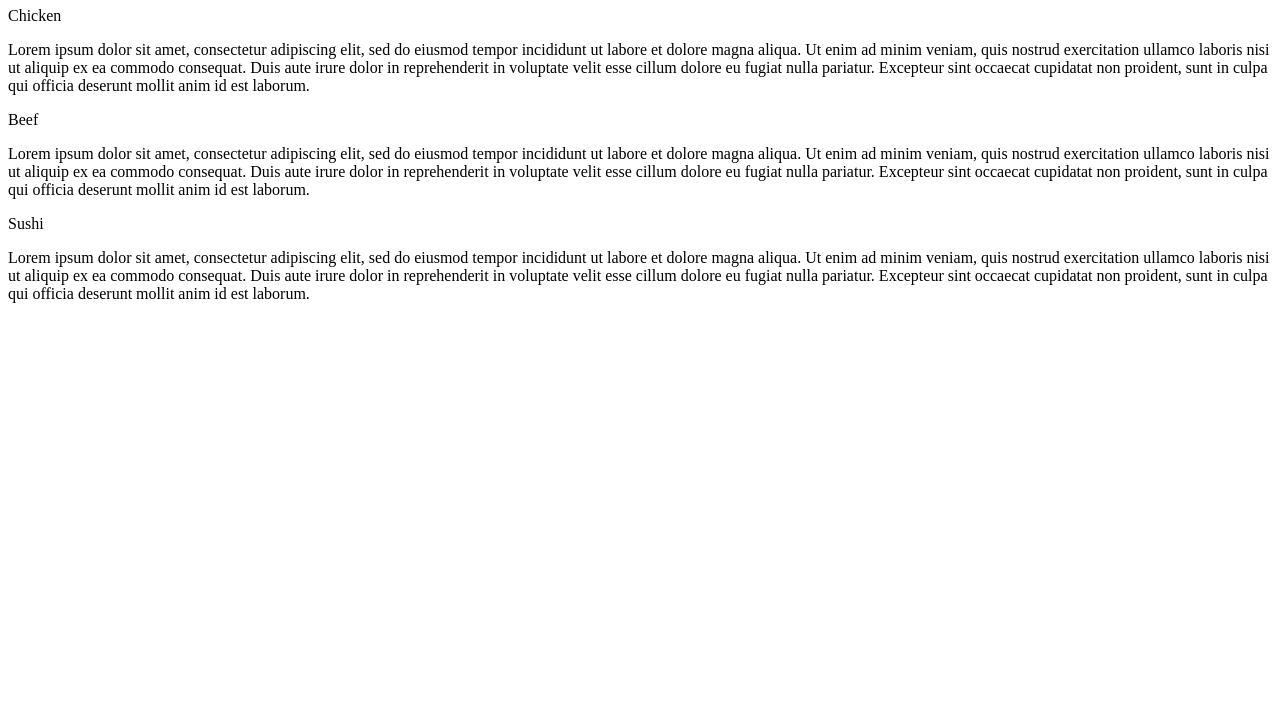
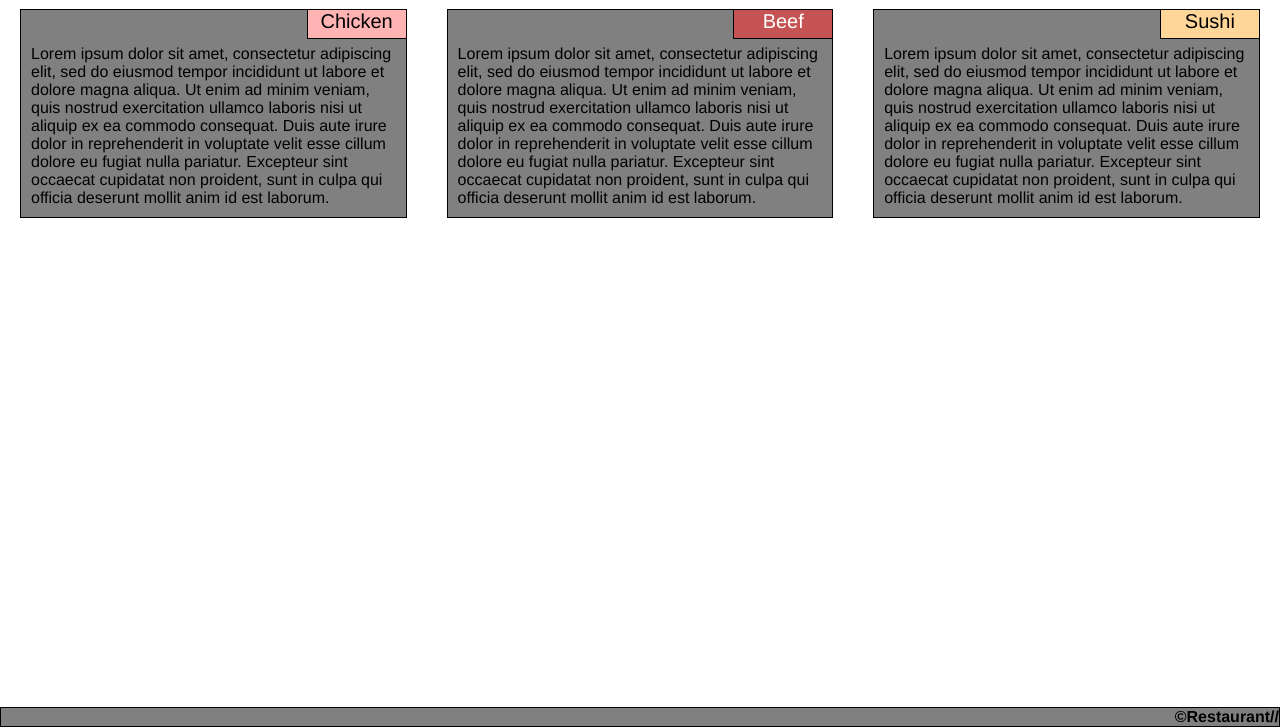
Before and after one commit to lahotskyy/module2-solution, a plain HTML site: page index.html in a window 1280 px wide. Shown: the part 73-800 px from the top of the page. Drawn offline with Linux system fonts and the light colour scheme.

Commit message:
Finish project

```diff
--- a/css/styles.css
+++ b/css/styles.css
@@ -2,19 +2,32 @@
 /********** Base styles **********/
 * {
   box-sizing: border-box;
+  margin: 0;
+  padding: 0;
+  font-family: Helvetica, sans-serif;
 }
+
 h1 {
-  margin-bottom: 15px;
+  margin: 25px;
+  text-align: center;
+  font-size: 1.75em;
 }
+
+div {
+  margin-bottom: 20px;
+}
+
 p {
+  background-color: grey;
   border: 1px solid black;
-  background-color: #A52A2A;
-  width: 90%;
-  height: 150px;
-  margin-right: auto;
-  margin-left: auto;
-  font-family: Helvetica;
-  color: white;
+}
+
+.sectionTitle {
+  text-align: center;
+  float: right;
+  width: 100px;
+  height: 30px;
+  font-size: 1.25em;
 }
 
 .chicken {
@@ -30,6 +43,27 @@ p {
   background-color: #ffd699;
 }
 
+.text {
+  padding: 35px 10px 10px;
+}
+
+.row:after {
+    content: "";
+    clear: both;
+    display: block;
+}
+
+footer {
+  position: fixed;
+  bottom: 0;
+  width: 100%;
+}
+
+footer > p {
+  text-align: right;
+  font-weight: bold;
+}
+
 /* Simple Responsive Framework. */
 .row {
   width: 100%;
@@ -39,7 +73,7 @@ p {
 @media (min-width: 992px) {
   .col-lg-1, .col-lg-2, .col-lg-3, .col-lg-4, .col-lg-5, .col-lg-6, .col-lg-7, .col-lg-8, .col-lg-9, .col-lg-10, .col-lg-11, .col-lg-12 {
     float: left;
-    border: 1px solid green;
+    padding: 0px 20px;
   }
   .col-lg-1 {
     width: 8.33%;
@@ -83,7 +117,7 @@ p {
 @media (min-width: 768px) and (max-width: 991px) {
   .col-md-1, .col-md-2, .col-md-3, .col-md-4, .col-md-5, .col-md-6, .col-md-7, .col-md-8, .col-md-9, .col-md-10, .col-md-11, .col-md-12 {
     float: left;
-    border: 1px solid green;
+    padding: 0px 20px;
   }
   .col-md-1 {
     width: 8.33%;
@@ -127,7 +161,7 @@ p {
 @media (max-width: 767px) {
   .col-xs-1, .col-xs-2, .col-xs-3, .col-xs-4, .col-xs-5, .col-xs-6, .col-xs-7, .col-xs-8, .col-xs-9, .col-xs-10, .col-xs-11, .col-xs-12 {
     float: left;
-    border: 1px solid green;
+    padding: 0px 20px;
   }
   .col-xs-1 {
     width: 8.33%;
--- a/index.html
+++ b/index.html
@@ -1,12 +1,10 @@
 <!DOCTYPE html>
 <html>
 <head>
-
 	<meta charset="utf-8">
     <meta name="viewport" content="width=device-width, initial-scale=1">
+    <link rel="stylesheet" type="text/css" href="css/styles.css">
     <title>Restaurant</title>
-    <link rel="stylesheeet" type="text/css" href="css/slyles.css">
-
 </head>
 <body>
 	<header>
@@ -14,30 +12,25 @@
 	</header>
 
    <div class="row">
-		<div class="chicken col-lg-4 col-md-6 col-xs-12">
-			<div class="col-lg-1 col-md-2 col-xs-4">
-				<p>Chicken</p>
-			</div>
-			<p>Lorem ipsum dolor sit amet, consectetur adipiscing elit, sed do eiusmod tempor incididunt ut labore et dolore magna aliqua. Ut enim ad minim veniam, quis nostrud exercitation ullamco laboris nisi ut aliquip ex ea commodo consequat. Duis aute irure dolor in reprehenderit in voluptate velit esse cillum dolore eu fugiat nulla pariatur. Excepteur sint occaecat cupidatat non proident, sunt in culpa qui officia deserunt mollit anim id est laborum.
-			</p>
+		<div class="col-lg-4 col-md-6 col-xs-12">
+			<p class="sectionTitle chicken">Chicken</p>
+			<p class="text">Lorem ipsum dolor sit amet, consectetur adipiscing elit, sed do eiusmod tempor incididunt ut labore et dolore magna aliqua. Ut enim ad minim veniam, quis nostrud exercitation ullamco laboris nisi ut aliquip ex ea commodo consequat. Duis aute irure dolor in reprehenderit in voluptate velit esse cillum dolore eu fugiat nulla pariatur. Excepteur sint occaecat cupidatat non proident, sunt in culpa qui officia deserunt mollit anim id est laborum.</p>
 		</div>
 
 		<div class="col-lg-4 col-md-6  col-xs-12">
-			<div class="beef col-lg-1 col-md-2 col-xs-4">
-				<p>Beef</p>
-			</div>
-			<p>Lorem ipsum dolor sit amet, consectetur adipiscing elit, sed do eiusmod tempor incididunt ut labore et dolore magna aliqua. Ut enim ad minim veniam, quis nostrud exercitation ullamco laboris nisi ut aliquip ex ea commodo consequat. Duis aute irure dolor in reprehenderit in voluptate velit esse cillum dolore eu fugiat nulla pariatur. Excepteur sint occaecat cupidatat non proident, sunt in culpa qui officia deserunt mollit anim id est laborum.
-			</p>
+			<p class="sectionTitle beef">Beef</p>
+			<p class="text">Lorem ipsum dolor sit amet, consectetur adipiscing elit, sed do eiusmod tempor incididunt ut labore et dolore magna aliqua. Ut enim ad minim veniam, quis nostrud exercitation ullamco laboris nisi ut aliquip ex ea commodo consequat. Duis aute irure dolor in reprehenderit in voluptate velit esse cillum dolore eu fugiat nulla pariatur. Excepteur sint occaecat cupidatat non proident, sunt in culpa qui officia deserunt mollit anim id est laborum.</p>
 		</div>
 
 		<div class="col-lg-4 col-md-12  col-xs-12">
-			<div class="sushi col-lg-1 col-md-2 col-xs-4">
-				<p>Sushi</p>
-			</div>
-			<p>Lorem ipsum dolor sit amet, consectetur adipiscing elit, sed do eiusmod tempor incididunt ut labore et dolore magna aliqua. Ut enim ad minim veniam, quis nostrud exercitation ullamco laboris nisi ut aliquip ex ea commodo consequat. Duis aute irure dolor in reprehenderit in voluptate velit esse cillum dolore eu fugiat nulla pariatur. Excepteur sint occaecat cupidatat non proident, sunt in culpa qui officia deserunt mollit anim id est laborum.
-			</p>
+			<p class="sectionTitle sushi">Sushi</p>
+			<p class="text">Lorem ipsum dolor sit amet, consectetur adipiscing elit, sed do eiusmod tempor incididunt ut labore et dolore magna aliqua. Ut enim ad minim veniam, quis nostrud exercitation ullamco laboris nisi ut aliquip ex ea commodo consequat. Duis aute irure dolor in reprehenderit in voluptate velit esse cillum dolore eu fugiat nulla pariatur. Excepteur sint occaecat cupidatat non proident, sunt in culpa qui officia deserunt mollit anim id est laborum.</p>
 		</div>
+	</div>
 
-	</div>
+	<footer>
+		<p>&copy;Restaurant//</p>
+	</footer>
+
 </body>
 </html>
```
